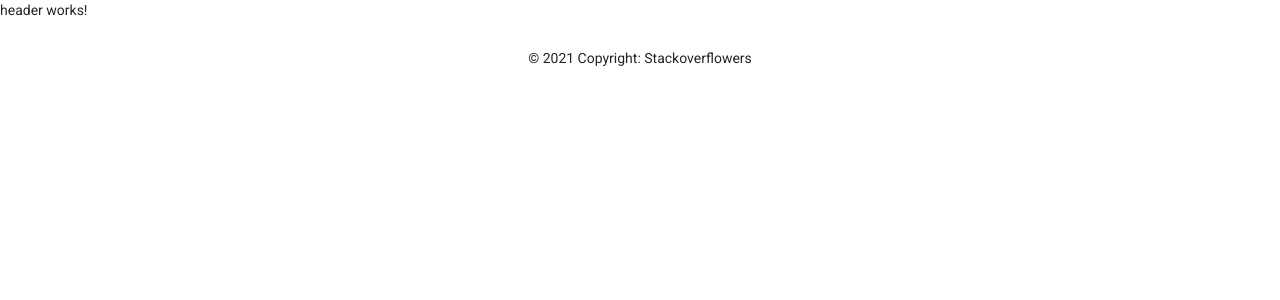
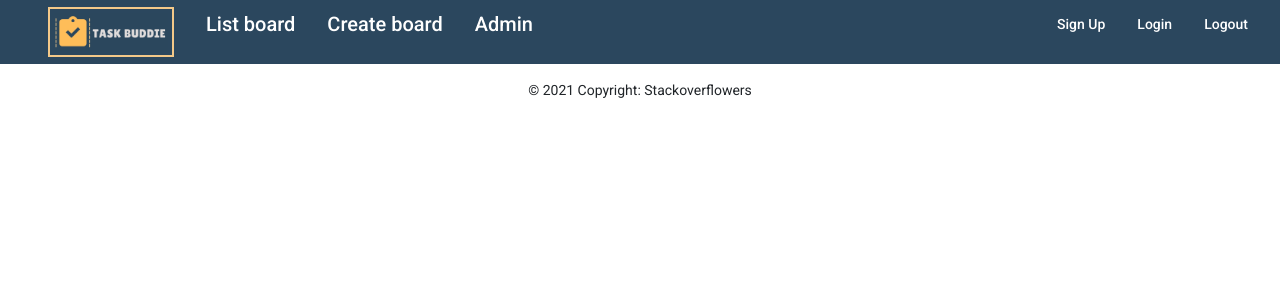
Before and after one commit to StackOverflowers/TaskBuddie, an Angular app in the folder frontend/: page / in a window 1280 px wide. Shown: the top 300 px of the page. Built offline with nearby package versions, Linux system fonts and the light colour scheme.

Commit message:
Feat: Add header css

```diff
--- a/frontend/src/app/app.module.ts
+++ b/frontend/src/app/app.module.ts
@@ -22,6 +22,8 @@ import { SaveTaskComponent } from './task/save-task/save-task.component';
 import { ListTeamComponent } from './team/list-team/list-team.component';
 import { AddMemberComponent } from './team/add-member/add-member.component';
 
+import {MatToolbarModule} from '@angular/material/toolbar';
+import {MatButtonModule} from '@angular/material/button';
 @NgModule({
   declarations: [
     AppComponent,
@@ -46,7 +48,9 @@ import { AddMemberComponent } from './team/add-member/add-member.component';
     BrowserModule,
     AppRoutingModule,
     BrowserAnimationsModule,
-    HttpClientModule
+    HttpClientModule,
+    MatToolbarModule,
+    MatButtonModule
   ],
   providers: [],
   bootstrap: [AppComponent]
--- a/frontend/src/app/home/header/header.component.css
+++ b/frontend/src/app/home/header/header.component.css
@@ -0,0 +1,19 @@
+.headerSpacer {
+  flex: 1 1 auto;
+}
+
+a {
+  text-decoration: none;
+  color: white;
+}
+
+.bgHeader {
+  background-color: #2b475e;
+}
+
+img {
+  margin-top: 15px;
+  padding: 4px;
+  border: #f4c989 solid;
+  border-width: 2px 2px 2px 2px;
+}
--- a/frontend/src/app/home/header/header.component.html
+++ b/frontend/src/app/home/header/header.component.html
@@ -1 +1,20 @@
-<p>header works!</p>
+<mat-toolbar class="bgHeader">
+    <ul>
+        <img src="../../../assets/img/header-task-buddie.jpg" height="50px" alt="">
+    </ul>
+    <ul>
+      <a routerLink="listTasks">List board</a>
+    </ul>
+    <ul>
+      <a routerLink="saveTask">Create board</a>
+    </ul>
+    <ul>
+      <a routerLink="listUser">Admin</a>
+    </ul>
+    <span class="headerSpacer"></span>
+    <ul>
+      <a mat-button routerLink="signUp"> Sign Up </a>
+      <a mat-button routerLink="login"> Login </a>
+      <a mat-button>Logout</a>
+    </ul>
+  </mat-toolbar>
```
Also changed, not shown: frontend/src/assets/img/header-task-buddie.jpg (added).
